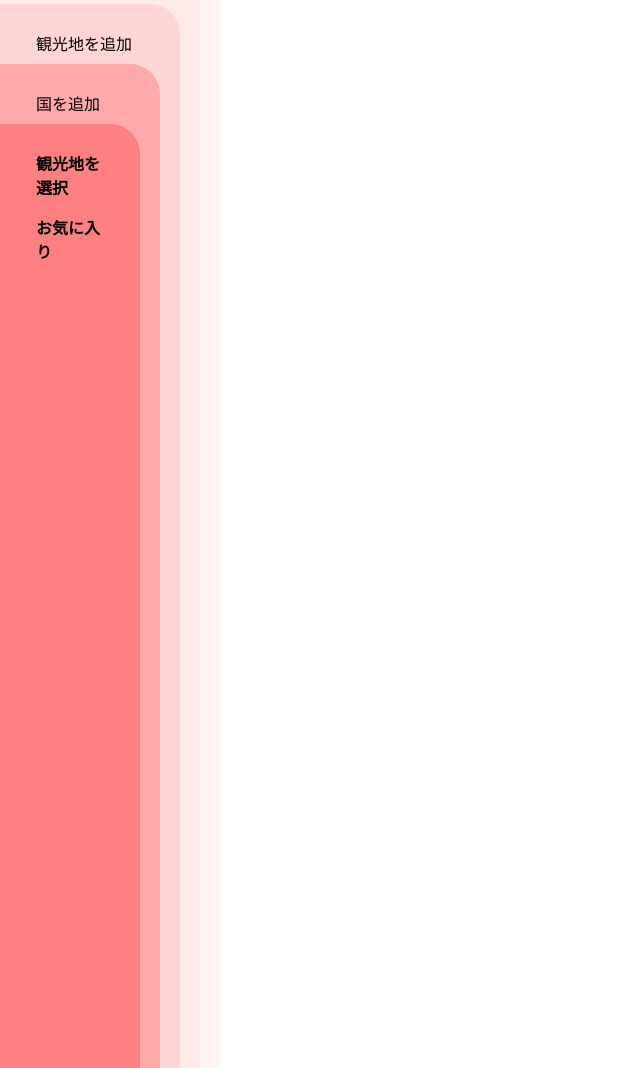
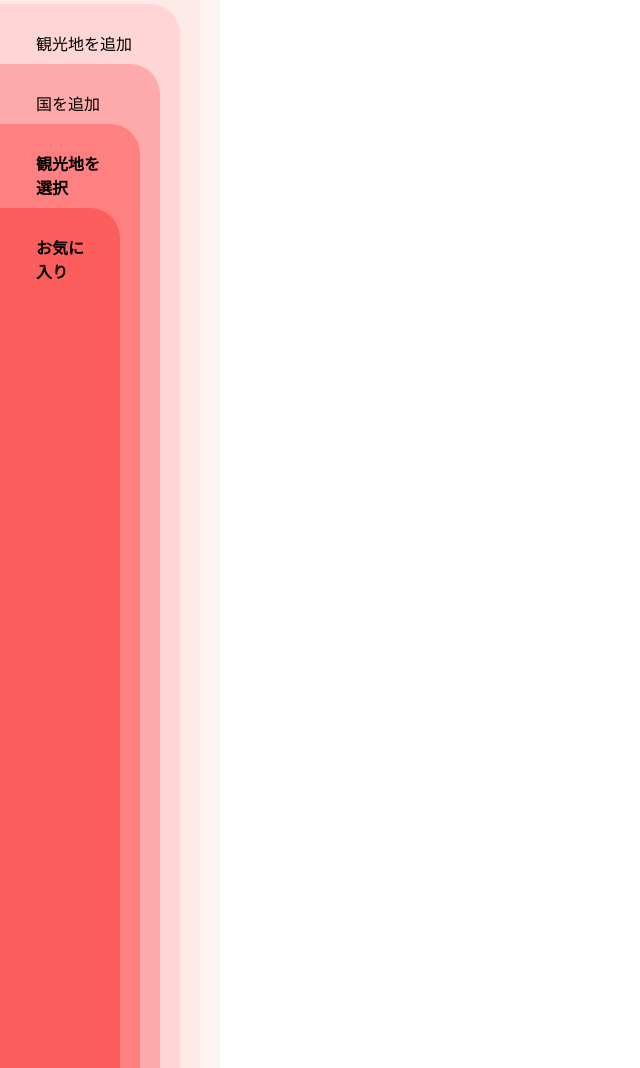
Before and after one commit to s-iyo/App, a Django app: page /myapp/spot/select/ in a window 1280 px wide. Shown: the part 131-1199 px from the top of the page, without its empty margins (0-640 px from the left). Run offline with Django 5.2, Linux system fonts and the light colour scheme; data comes from the database, SQL or seed files in the repository; data that the repository does not hold is empty; some libraries are stand-ins or nearby versions.

Commit message:
お気に入り欄追加

```diff
--- a/django_basic/templates/myapp/base.html
+++ b/django_basic/templates/myapp/base.html
@@ -73,9 +73,9 @@
     }
 
     /*お気に入り*/
-    .sidebar5{
-        width: 140px;
-        background-color: #ff8080;
+    .sidebar6{
+        width: 120px;
+        background-color: #fc5e5e;
         padding: 20px;
         height: 100vh;
         position: fixed;
```
